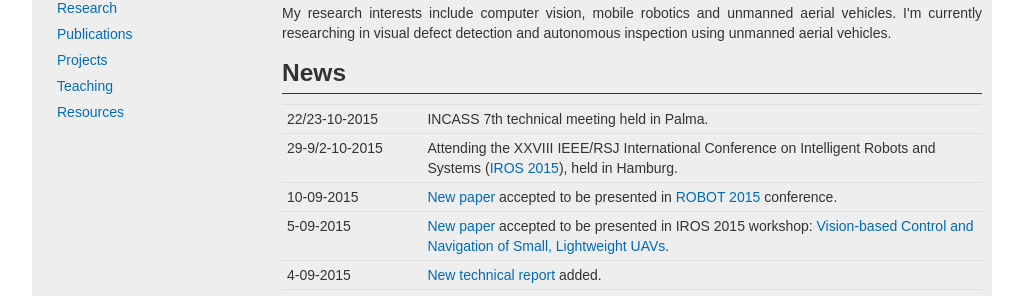
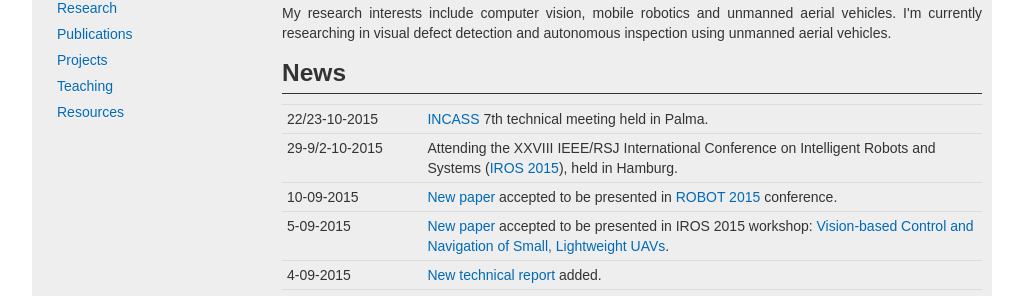
Before and after one commit to xiscobonnin/xiscobonnin.github.io, a Jekyll site: the page built from index.html, in a window 1280 px wide. Shown: the part 513-809 px from the top of the page, without its empty margins (128-1151 px from the left). Built offline with Jekyll 4.4.1, drawn with Linux system fonts in a browser that asks for light colours.

Commit message:
Corrections in news

```diff
--- a/index.html
+++ b/index.html
@@ -29,7 +29,7 @@
 	<table class="table table-condensed">
 	<tbody>
 
-<tr><td class="span2 text-center">22/23-10-2015</td><td class="span7"> INCASS 7th technical meeting held in Palma.</em></td></tr>
+<tr><td class="span2 text-center">22/23-10-2015</td><td class="span7"><a href="/projects/#incass">INCASS</a> 7th technical meeting held in Palma.</em></td></tr>
 
 <tr><td class="span2 text-center">29-9/2-10-2015</td><td class="span7">Attending the XXVIII IEEE/RSJ International Conference on Intelligent Robots and Systems (<a href="http://www.iros2015.org/">IROS 2015</a>), held in Hamburg.</em></td></tr>
 
@@ -41,7 +41,7 @@
 
 <tr><td class="span2 text-center">20-07-2015</td><td class="span7"><a href="/static/papers/techrepA042015_Bonnin2015.pdf">New technical report</a> added.</em></td></tr>
 
-		<tr><td class="span2 text-center">29-06-2015</td><td class="span7">New papers accepted to be presented in <a href="http://www.iros2015.org/">IROS 2015</a> conference <a href="/static/papers/conf_IROS_Bonnin2015">[1]</a><a href="/static/papers/conf_IROS_Garcia2015">[2]</a>.</em></td></tr>
+		<tr><td class="span2 text-center">29-06-2015</td><td class="span7">New papers accepted to be presented in <a href="http://www.iros2015.org/">IROS 2015</a> conference <a href="/static/papers/conf_IROS_Bonnin2015.pdf">[1]</a><a href="/static/papers/conf_IROS_Garcia2015.pdf">[2]</a>.</em></td></tr>
 
 		<tr><td class="span2 text-center">13-04-2015</td><td class="span7"><a href="/static/papers/techrepA012015_Garcia2015.pdf">New technical report</a> added.</em></td></tr>
 
```
